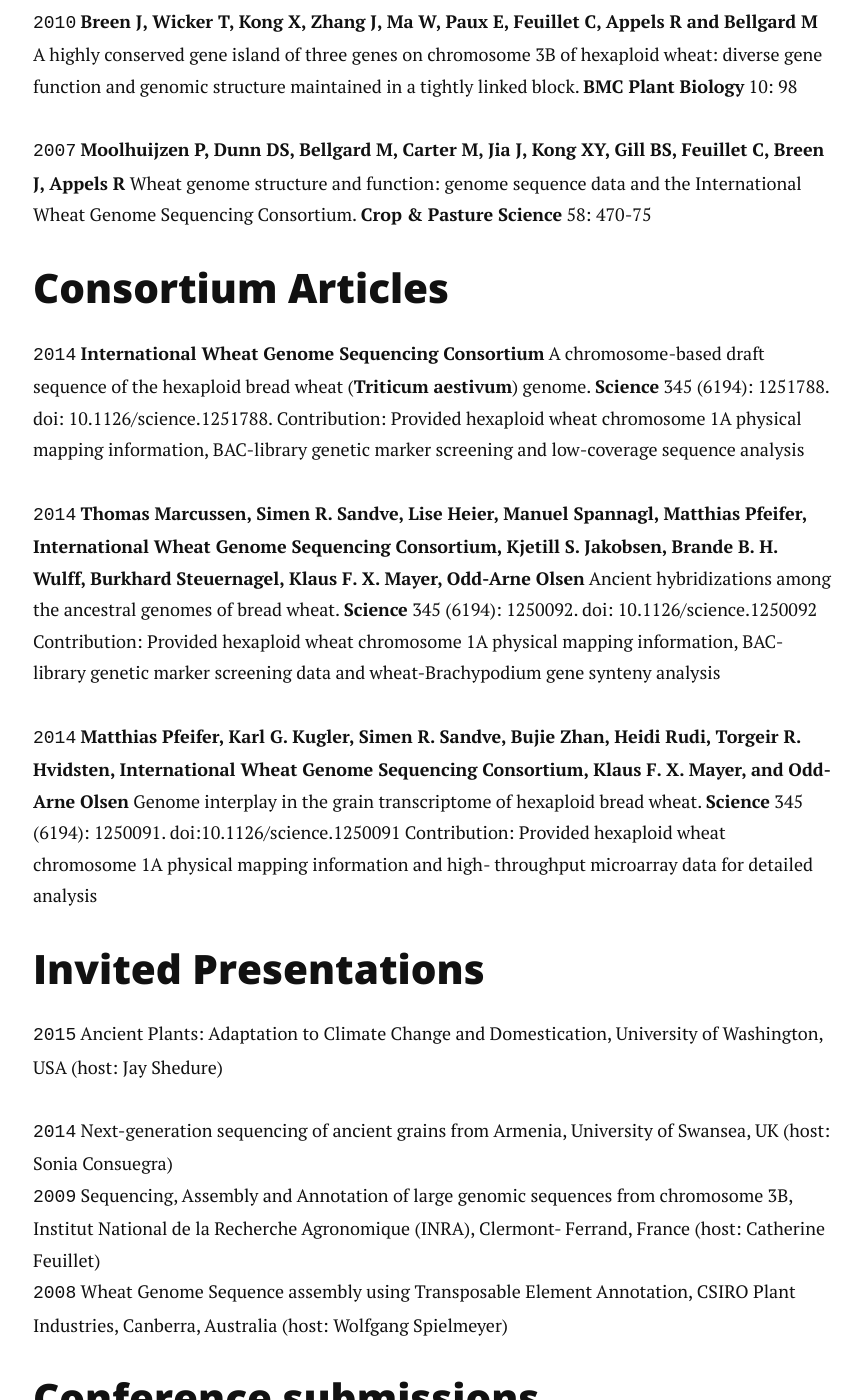
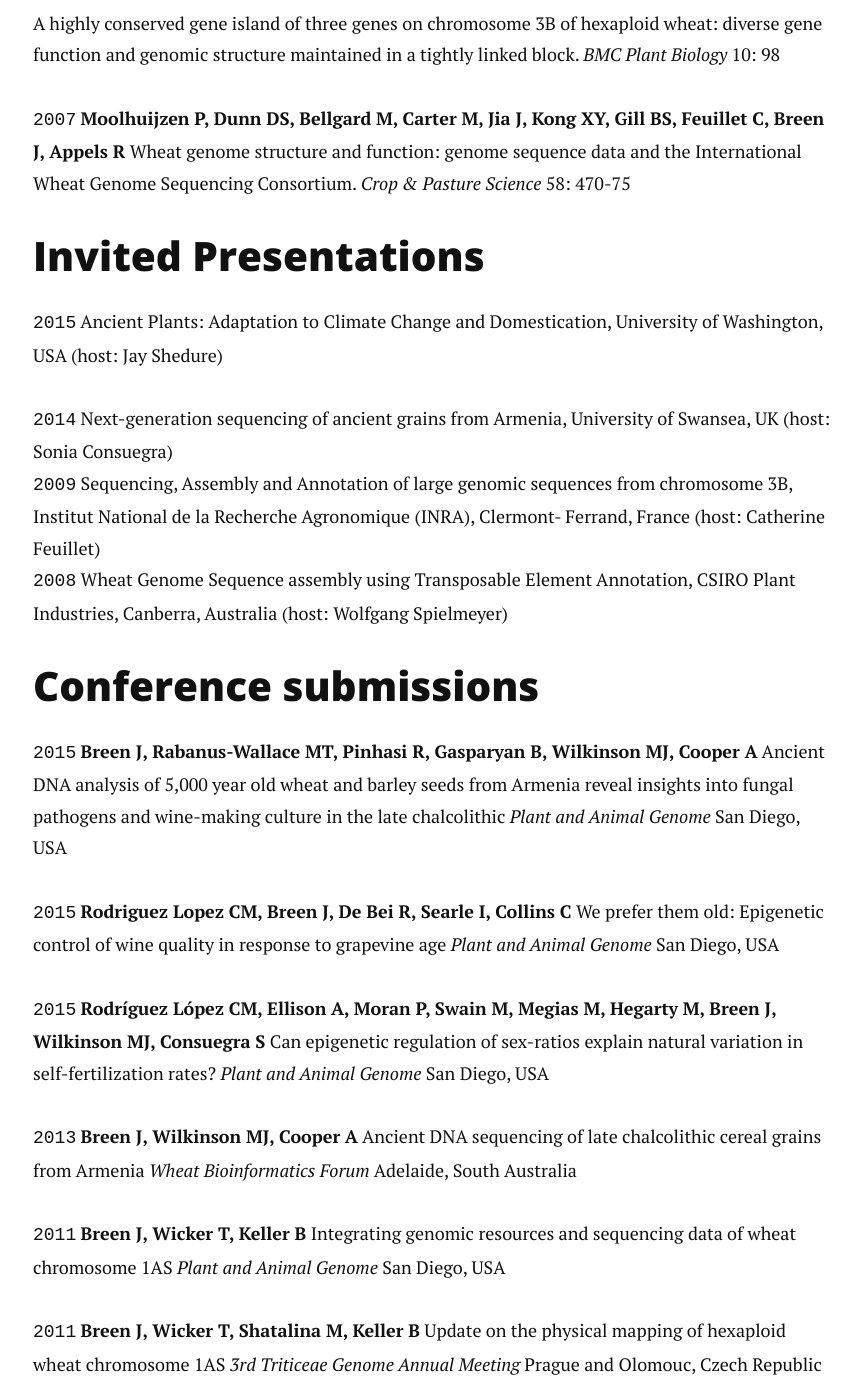
Before and after one commit to jimmybgammyknee/jimmybgammyknee.github.io, a Jekyll site: the page built from cv.md, in a window 1280 px wide and 1400 px high, scrolled down 3143 px. Shown: the whole window, without its empty margins (207-1070 px from the left). Built offline with Jekyll 4.4.1, drawn with Linux system fonts in a browser that asks for light colours; nearby versions of some CDN libraries; Markdown is read by kramdown in place of the engine named in the settings; some of the changed text lies outside the part shown.

Commit message:
formatting edits

```diff
--- a/cv.md
+++ b/cv.md
@@ -37,7 +37,7 @@
 __Murdoch University__ Bioinformatics PhD (supervisors: Matthew Bellgard & Rudi Appels)
 
 `2000-06`
-__Murdoch University__ BSc (hons.) Molecular Biology & Bioinformatics (_First_Class_Honours_)
+__Murdoch University__ BSc (hons.) Molecular Biology & Bioinformatics (_First Class Honours_)
 
 
 ## Publications
@@ -46,80 +46,63 @@
 
 `2015`
 __Ellison A, Rodríguez López CM, Moran P, Breen J, Swain M, Megias M, Hegarty M, Wilkinson M, Pawluk R and Consuegra S__
-Epigenetic regulation of sex-ratios may explain natural variation in self-fertilisation rates. **Proceedings of the Royal Society B** Accepted 09/10/2015
+Epigenetic regulation of sex-ratios may explain natural variation in self-fertilisation rates. *Proceedings of the Royal Society B* Accepted 09/10/2015
 
 `2015`
 __Hurni S, Scheuermann D, Krattinger SG, Kessel B, Wicker T, Herren G, Fitze MN, Breen J, Presterl T, Ouzunova M, Keller, B__
-The maize disease resistance gene Htn1 against northern corn leaf blight encodes a wall-associated receptor-like kinase. **Proceedings of the National Academy of Sciences** 112(28): 8780-8785
+The maize disease resistance gene Htn1 against northern corn leaf blight encodes a wall-associated receptor-like kinase. *Proceedings of the National Academy of Sciences* 112(28): 8780-8785
 
 `2015`
 __Young J, Weyrich LS, Breen J, Macdonald LM, Cooper A__
-Predicting the origin of soil evidence: high throughput eukaryote sequencing and MIR spectroscopy applied to a crime scene scenario. **Forensic Science International** 251:22–31
+Predicting the origin of soil evidence: high throughput eukaryote sequencing and MIR spectroscopy applied to a crime scene scenario. *Forensic Science International* 251:22–31
 
 `2015`
 __Mago R, Tabe L, Vautrin S, Simková H, Kubaláková M, Upadhyaya N, Berges H, Kong XY, Breen J, Dolezel J, Appels R, Ellis J, Spielmeyer
 W__
-Major haplotype divergence including multiple germin-like protein genes, at the wheat Sr2 adult plant stem rust resistance locus. **BMC Plant Biology** 14:379
+Major haplotype divergence including multiple germin-like protein genes, at the wheat Sr2 adult plant stem rust resistance locus. *BMC Plant Biology* 14:379
 
 `2013`
 __Breen J, Wicker T, Shatalina M, Frenkel Z, Bertin I, Phillippe R, Spielmeyer W, Doležel J, Simková H, Scalabrin S, Vautrin S, Bergès H,
 International Wheat Genome Sequencing Consortium, Paux E, Fahima T, Korol A, Feuillet C and Keller B__
-A Physical Map of the Short Arm of Wheat Chromosome 1A. **PLoS ONE** 8(11), e80272
+A Physical Map of the Short Arm of Wheat Chromosome 1A. *PLoS ONE* 8(11), e80272
 
 `2011`
 __Mago R, Tabe L, McIntosh RA, Pretorius Z, Kota K, Paux E, Wicker T, Breen J, Lagudah ES, Ellis JG, Spielmeyer W__
-A multiple resistance locus on chromosome arm 3BS in wheat confers resistance to stem rust (Sr2), leaf rust (Lr27) and powdery mildew. **Theoretical and Applied Genomics** 123(4): 615-23
+A multiple resistance locus on chromosome arm 3BS in wheat confers resistance to stem rust (Sr2), leaf rust (Lr27) and powdery mildew. *Theoretical and Applied Genomics* 123(4): 615-23
 
 `2011`
 __Zhang J, Jia J, Breen J, Kong X__
-Recent insertion of a 52-kb mitochondrial DNA segment in the wheat lineage. **Functional & Integrative Genomics** 11 (4), 599-609
+Recent insertion of a 52-kb mitochondrial DNA segment in the wheat lineage. *Functional & Integrative Genomics* 11 (4), 599-609
 
 `2011`
 __Parlange F, Oberhaensli F, Breen J, Platzer M, Taudien S, Simkova H, Wicker T, Dolezel J and Keller B__
-Physical mapping and BAC-end sequencing reveal the organization and composition of the Blumeria graminis f.sp. tritici genome. **Functional and Integrative Genomics** 11(4): 671-677
+Physical mapping and BAC-end sequencing reveal the organization and composition of the Blumeria graminis f.sp. tritici genome. *Functional and Integrative Genomics* 11(4): 671-677
 
 `2011`
 __Mago R, Simkova H, Brown-Guedira G, Dreisigacker S, Breen J, Jin Y, Singh R, Appels R, Lagudah ES, Ellis J, Dolezel J and Spielmeyer
 W__
-An accurate DNA marker assay for stem rust resistance gene Sr2 in wheat. **Theoretical and Applied Genomics** 122(4): 735-44
+An accurate DNA marker assay for stem rust resistance gene Sr2 in wheat. *Theoretical and Applied Genomics* 122(4): 735-44
 
 `2010`
 __Breen, J and Bellgard, M__
-Germin-like proteins (GLPs) in cereal genomes: gene clustering and dynamic roles in plant defence. **Functional and Integrative Genomics** 10(4): 463-76
+Germin-like proteins (GLPs) in cereal genomes: gene clustering and dynamic roles in plant defence. *Functional and Integrative Genomics* 10(4): 463-76
 
 `2010`
 __Choulet F, Wicker T, Rustenholz, C, Paux, E, Salse, J, Leroy P, Schlub S, LePaslier MC, Magdelenat G, Gonthier C, Couloux A, Budak H,
 Breen J, Pumphrey M, Liu S, Kong X, Jia J, Gut M, Brunel D, Anderson JA, Gill BS, Appels R, Keller B, Feuillet C__
-Megabase level sequencing reveals contrasted organization and evolution patterns of the wheat gene and transposable element spaces. **Plant Cell** 22(6): 1686-701
+Megabase level sequencing reveals contrasted organization and evolution patterns of the wheat gene and transposable element spaces. *Plant Cell* 22(6): 1686-701
 
 `2010`
 __Breen J, Li D, Dunn DS, Bekes F, Kong X, Zhang J, Jia J, Wicker T, Mago R, Ma W, Bellgard M and Appels R__
-Wheat beta-expansin (EXPB11) genes: Identification of the expressed gene on chromosome 3BS carrying a pollen allergen domain. **BMC Plant Biology** 10: 99
+Wheat beta-expansin (EXPB11) genes: Identification of the expressed gene on chromosome 3BS carrying a pollen allergen domain. *BMC Plant Biology* 10: 99
 
 `2010`
 __Breen J, Wicker T, Kong X, Zhang J, Ma W, Paux E, Feuillet C, Appels R and Bellgard M__
-A highly conserved gene island of three genes on chromosome 3B of hexaploid wheat: diverse gene function and genomic structure maintained in a tightly linked block. **BMC Plant Biology** 10: 98
+A highly conserved gene island of three genes on chromosome 3B of hexaploid wheat: diverse gene function and genomic structure maintained in a tightly linked block. *BMC Plant Biology* 10: 98
 
 `2007`
 __Moolhuijzen P, Dunn DS, Bellgard M, Carter M, Jia J, Kong XY, Gill BS, Feuillet C, Breen J, Appels R__
-Wheat genome structure and function: genome sequence data and the International Wheat Genome Sequencing Consortium. **Crop & Pasture Science** 58: 470-75
-
-## Consortium Articles
-
-`2014`
-__International Wheat Genome Sequencing Consortium__
-A chromosome-based draft sequence of the hexaploid bread wheat (__Triticum aestivum__) genome. **Science** 345 (6194): 1251788. doi: 10.1126/science.1251788.
-Contribution: Provided hexaploid wheat chromosome 1A physical mapping information, BAC-library genetic marker screening and low-coverage sequence analysis
-
-`2014`
-__Thomas Marcussen, Simen R. Sandve, Lise Heier, Manuel Spannagl, Matthias Pfeifer, International Wheat Genome Sequencing Consortium, Kjetill S. Jakobsen, Brande B. H. Wulff, Burkhard Steuernagel, Klaus F. X. Mayer, Odd-Arne Olsen__
-Ancient hybridizations among the ancestral genomes of bread wheat. **Science** 345 (6194): 1250092. doi: 10.1126/science.1250092
-Contribution: Provided hexaploid wheat chromosome 1A physical mapping information, BAC-library genetic marker screening data and wheat-Brachypodium gene synteny analysis
-
-`2014`
-__Matthias Pfeifer, Karl G. Kugler, Simen R. Sandve, Bujie Zhan, Heidi Rudi, Torgeir R. Hvidsten, International Wheat Genome Sequencing Consortium, Klaus F. X. Mayer, and Odd-Arne Olsen__
-Genome interplay in the grain transcriptome of hexaploid bread wheat. **Science** 345 (6194): 1250091. doi:10.1126/science.1250091
-Contribution: Provided hexaploid wheat chromosome 1A physical mapping information and high- throughput microarray data for detailed analysis
+Wheat genome structure and function: genome sequence data and the International Wheat Genome Sequencing Consortium. *Crop & Pasture Science* 58: 470-75
 
 
 ## Invited Presentations
@@ -138,77 +121,77 @@
 `2015`
 __Breen J, Rabanus-Wallace MT, Pinhasi R, Gasparyan B, Wilkinson MJ, Cooper A__
 Ancient DNA analysis of 5,000 year old wheat and barley seeds from Armenia reveal insights into fungal pathogens and wine-making culture in the late chalcolithic
-**Plant and Animal Genome** San Diego, USA
+*Plant and Animal Genome* San Diego, USA
 
 `2015`
 __Rodriguez Lopez CM, Breen J, De Bei R, Searle I, Collins C__
 We prefer them old: Epigenetic control of wine quality in response to grapevine age
-**Plant and Animal Genome** San Diego, USA
+*Plant and Animal Genome* San Diego, USA
 
 `2015`
 __Rodríguez López CM, Ellison A, Moran P, Swain M, Megias M, Hegarty M, Breen J, Wilkinson MJ, Consuegra S__
 Can epigenetic regulation of sex-ratios explain natural variation in self-fertilization rates?
-**Plant and Animal Genome** San Diego, USA
+*Plant and Animal Genome* San Diego, USA
 
 `2013`
 __Breen J, Wilkinson MJ, Cooper A__
 Ancient DNA sequencing of late chalcolithic cereal grains from Armenia
-**Wheat Bioinformatics Forum** Adelaide, South Australia
+*Wheat Bioinformatics Forum* Adelaide, South Australia
 
 `2011`
 __Breen J, Wicker T, Keller B__
 Integrating genomic resources and sequencing data of wheat chromosome 1AS
-**Plant and Animal Genome** San Diego, USA
+*Plant and Animal Genome* San Diego, USA
 
 `2011`
 __Breen J, Wicker T, Shatalina M, Keller B__
 Update on the physical mapping of hexaploid wheat chromosome 1AS
-**3rd Triticeae Genome Annual Meeting** Prague and Olomouc, Czech Republic
+*3rd Triticeae Genome Annual Meeting* Prague and Olomouc, Czech Republic
 
 `2010`
 __Breen J, Wicker T, Keller B__
 Physical Map assembly of chromosome 1AS
-**2nd Triticeae Genome Annual Meeting** Sabanci University, Istanbul, Turkey
+*2nd Triticeae Genome Annual Meeting* Sabanci University, Istanbul, Turkey
 
 `2010`
 __Wicker T, Middleton C, Breen J__
 Whole genome surveys of the wheat A, B and D genome donors, rye and barley provides fundamentals for a robust phylogeny of Triticeae
-**20th International Triticeae Mapping Initiative & 2nd Wheat Genomics in China Workshop** Beijing, China
+*20th International Triticeae Mapping Initiative & 2nd Wheat Genomics in China Workshop* Beijing, China
 
 `2010`
 __Breen J, Wicker T, Kong XY, Zhang J, Ma W, Paux E, Feuillet C, Appels R and Bellgard M__
 A highly conserved gene island of three genes on chromosome 3B of hexaploid wheat: Diverse gene function and genomic structure maintained in a tightly linked block
-**2nd International Symposium on "Genomics of Plant Genetic Resources"** Bologna, Italy
+*2nd International Symposium on "Genomics of Plant Genetic Resources"* Bologna, Italy
 
 `2009`
 __Spielmeyer W, Mago R, Simkova H, Dolezel J, Paux E, Feuillet C, Breen J, Appels R, McIntosh R, Raja K, Wellings C and Lagudah E__
 Molecular Dissection Of Durable Stem Rust Resistance Gene Locus In Wheat
-**Plant and Animal Genome** San Diego, USA
+*Plant and Animal Genome* San Diego, USA
 
 `2009`
 __Spielmeyer W, Mago R, Simkova H, Dolezel J, Krattinger S, Keller B, Paux E, Feuillet C, Breen J, Appels R, McIntosh R, Raja K, Wellings C and Lagudah E__
 Durable Rust Resistance In Wheat Is Effective Against Multiple Pathogens
-**Plant and Animal Genome** San Diego, USA
+*Plant and Animal Genome* San Diego, USA
 
 `2008`
 __Breen J__
 Development of Annotation pipelines based on discussions held internationally during 2007 and 2008
-**International Wheat Genetics Symposium** Brisbane, Australia
+*International Wheat Genetics Symposium* Brisbane, Australia
 
 `2008`
 __Breen J, Appels R, Bellgard M__
 Update on chromosome 3B BAC sequencing
-**Molecular Plant Breeding Co-operative Research Centre (MPB-CRC) Annual Research Meeting** Creswick, VIC Australia
+*Molecular Plant Breeding Co-operative Research Centre (MPB-CRC) Annual Research Meeting* Creswick, VIC Australia
 
 `2007`
 __Breen J, Appels R, Bellgard M__
 Wheat Genome Sequence Assembly
-**Molecular Plant Breeding Co- operative Research Centre (MPB-CRC) Annual Research Meeting**  Barossa Valley, SA Australia
+*Molecular Plant Breeding Co- operative Research Centre (MPB-CRC) Annual Research Meeting*  Barossa Valley, SA Australia
 
 `2006`
 __Breen J, Appels R, Bellgard M__
 Wheat BAC sequencing of chromosome 3B
-**Molecular Plant Breeding Co-operative Research Centre (MPB-CRC) Annual Research Meeting** Fremantle, WA Australia
+*Molecular Plant Breeding Co-operative Research Centre (MPB-CRC) Annual Research Meeting* Fremantle, WA Australia
 
 
 ## Non-academic
```
